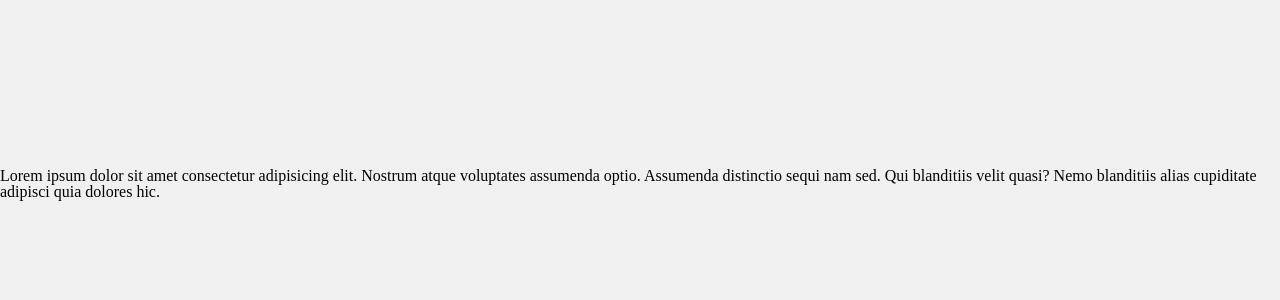
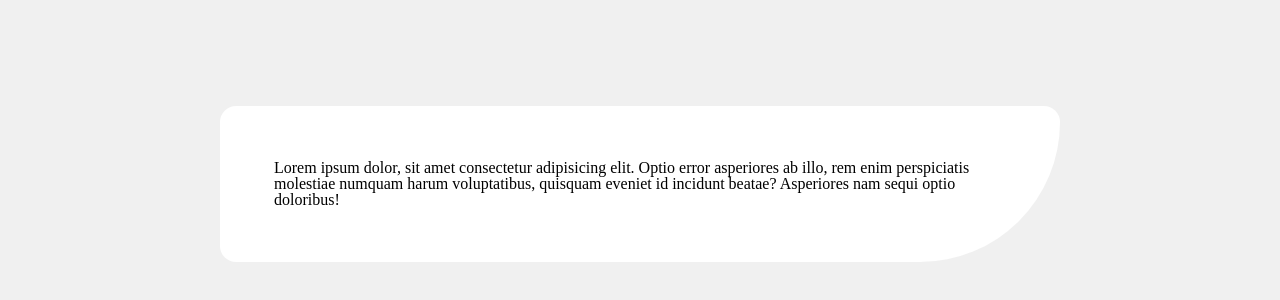
Before and after one commit to angeleraser/age-calculator-react, a React (Vite) app: page / in a window 1280 px wide. Shown: the part 216-516 px from the top of the page. Built offline with nearby package versions, Linux system fonts and the light colour scheme.

Commit message:
feat: create Card component

```diff
--- a/src/App.jsx
+++ b/src/App.jsx
@@ -1,12 +1,15 @@
 import "./assets/css/index.css";
+import { Card } from "./components/Card/Card";
 
 function App() {
   return (
     <div>
-      Lorem ipsum dolor sit amet consectetur adipisicing elit. Nostrum atque
-      voluptates assumenda optio. Assumenda distinctio sequi nam sed. Qui
-      blanditiis velit quasi? Nemo blanditiis alias cupiditate adipisci quia
-      dolores hic.
+      <Card maxWidth="840px">
+        Lorem ipsum dolor, sit amet consectetur adipisicing elit. Optio error
+        asperiores ab illo, rem enim perspiciatis molestiae numquam harum
+        voluptatibus, quisquam eveniet id incidunt beatae? Asperiores nam sequi
+        optio doloribus!
+      </Card>
     </div>
   );
 }
--- a/src/assets/css/index.css
+++ b/src/assets/css/index.css
@@ -14,4 +14,5 @@ html {
   justify-content: center;
   height: 100%;
   width: 100%;
+  padding: 18px;
 }
--- /dev/null
+++ b/src/components/Card/Card.css
@@ -0,0 +1,5 @@
+.card {
+  background-color: var(--white);
+  padding: 54px;
+  border-radius: 16px 16px 140px 16px;
+}
--- /dev/null
+++ b/src/components/Card/Card.jsx
@@ -0,0 +1,9 @@
+import "./Card.css";
+
+export const Card = ({ children, maxWidth = "auto" }) => {
+  return (
+    <div style={{ maxWidth }} className="card">
+      {children}
+    </div>
+  );
+};
```
Also changed, not shown: .eslintrc.cjs (deleted), 1 other file (tests, documents, lock files or other folders).
